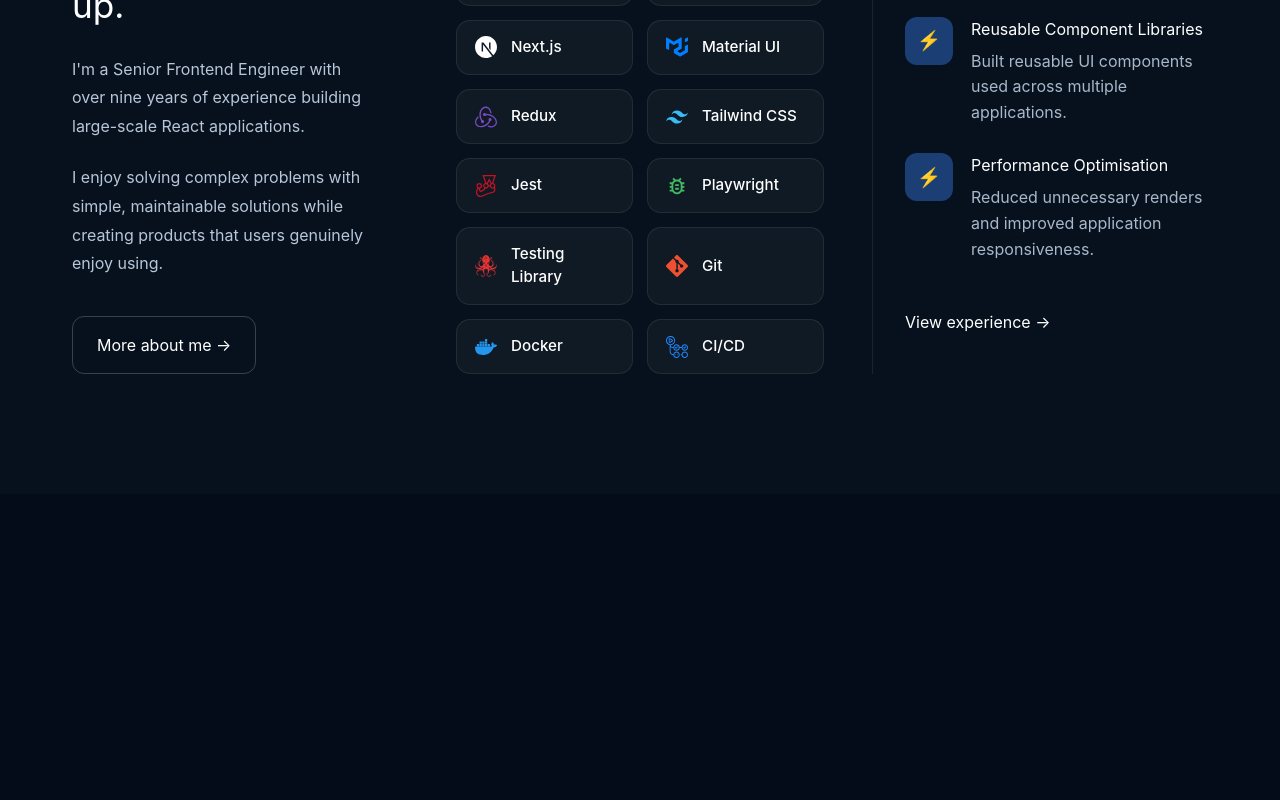
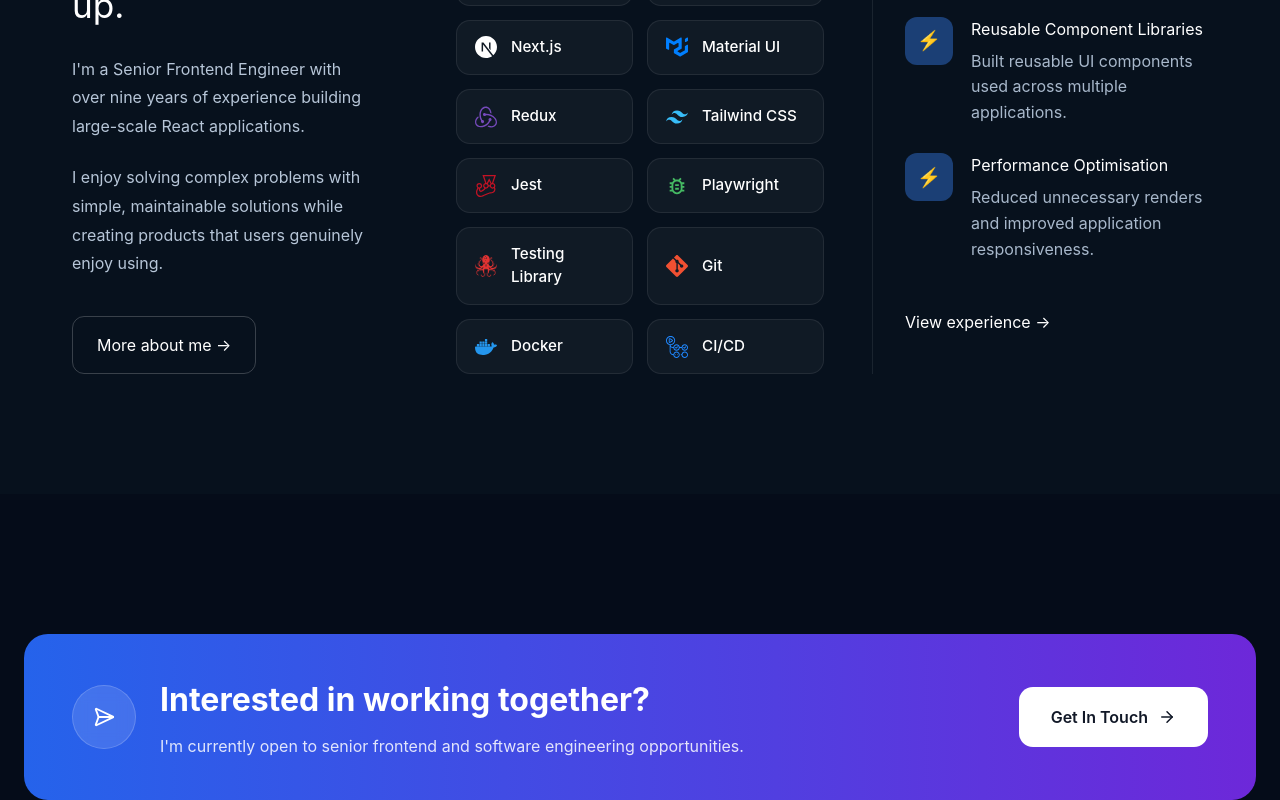
Before and after one commit to graemetaylor50/portfolio, a Next.js app: page / in a window 1280 px wide. Shown: the part 1894-2694 px from the top of the page. Before the commit the page ends 2388 px from the top, so only its background shows below. Built offline with nearby package versions, Linux system fonts and the light colour scheme.

Commit message:
add CTA section

```diff
--- /dev/null
+++ b/app/components/CTA/CTA.css
@@ -0,0 +1,122 @@
+.cta-section {
+    margin-top: 140px;
+    margin-bottom: 0;
+}
+
+.cta {
+    display: flex;
+    justify-content: space-between;
+    align-items: center;
+
+    padding: 42px 48px;
+
+    border-radius: 24px;
+
+    background: linear-gradient(
+        90deg,
+        #2563eb 0%,
+        #6d28d9 100%
+    );
+
+    overflow: hidden;
+}
+
+.cta-left {
+    display: flex;
+    align-items: center;
+    gap: 24px;
+}
+
+.cta-icon {
+    width: 64px;
+    height: 64px;
+
+    display: flex;
+    justify-content: center;
+    align-items: center;
+
+    border-radius: 50%;
+
+    color: white;
+
+    background: rgba(255,255,255,.12);
+
+    border: 1px solid rgba(255,255,255,.18);
+
+    backdrop-filter: blur(8px);
+
+    flex-shrink: 0;
+}
+
+.cta-text h2 {
+    margin: 0;
+
+    color: white;
+
+    font-size: 2rem;
+    font-weight: 700;
+}
+
+.cta-text p {
+    margin-top: 10px;
+
+    color: rgba(255,255,255,.85);
+
+    font-size: 1rem;
+}
+
+.cta-button {
+    display: inline-flex;
+    align-items: center;
+    gap: 10px;
+
+    padding: 18px 32px;
+
+    background: white;
+
+    color: #111827;
+
+    text-decoration: none;
+
+    border-radius: 14px;
+
+    font-weight: 600;
+
+    transition:
+        transform .25s,
+        box-shadow .25s;
+}
+
+.cta-button:hover {
+    transform: translateY(-3px);
+
+    box-shadow: 0 14px 30px rgba(0,0,0,.18);
+}
+
+.cta-button svg {
+    transition: transform .25s;
+}
+
+.cta-button:hover svg {
+    transform: translateX(4px);
+}
+
+@media (max-width: 768px) {
+
+    .cta {
+        flex-direction: column;
+        align-items: flex-start;
+        gap: 32px;
+        padding: 32px;
+    }
+
+    .cta-left {
+        align-items: flex-start;
+    }
+
+    .cta-button {
+        width: 100%;
+        justify-content: center;
+    }
+
+}
--- /dev/null
+++ b/app/components/CTA/CTA.tsx
@@ -0,0 +1,38 @@
+import "./CTA.css";
+import { SendHorizontal, ArrowRight } from "lucide-react";
+
+const CTA = () => {
+    return (
+        <section className="cta-section">
+            <div className="container">
+                <div className="cta">
+
+                    <div className="cta-left">
+                        <div className="cta-icon">
+                            <SendHorizontal size={22} />
+                        </div>
+
+                        <div className="cta-text">
+                            <h2>Interested in working together?</h2>
+                            <p>
+                                I'm currently open to senior frontend and software
+                                engineering opportunities.
+                            </p>
+                        </div>
+                    </div>
+
+                    <a
+                        href="mailto:scoopsy@gmail.com"
+                        className="cta-button"
+                    >
+                        Get In Touch
+                        <ArrowRight size={18} />
+                    </a>
+
+                </div>
+            </div>
+        </section>
+    );
+};
+
+export default CTA;
--- a/app/page.tsx
+++ b/app/page.tsx
@@ -1,6 +1,7 @@
 
 import Hero from "./components/Hero/Hero";
 import About from "./components/About/About";
+import CTA from "./components/CTA/CTA";
 
 export default function Home() {
   return (
@@ -8,6 +9,7 @@ export default function Home() {
       <div >
         <Hero />
         <About />
+        <CTA />
       </div>
     </>
   );
```
